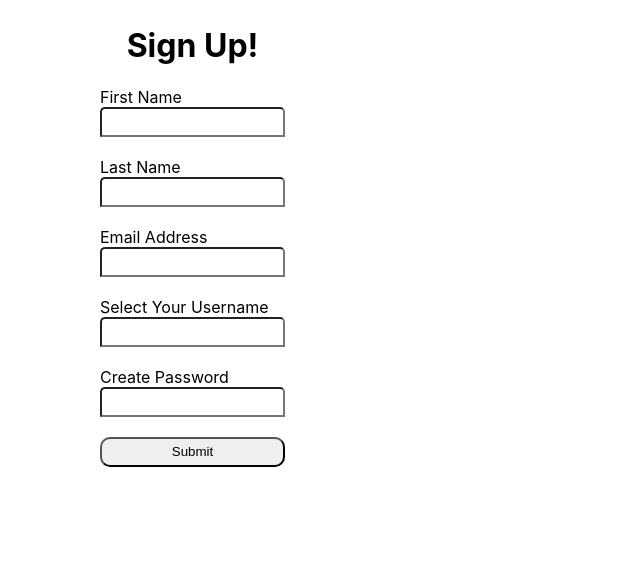
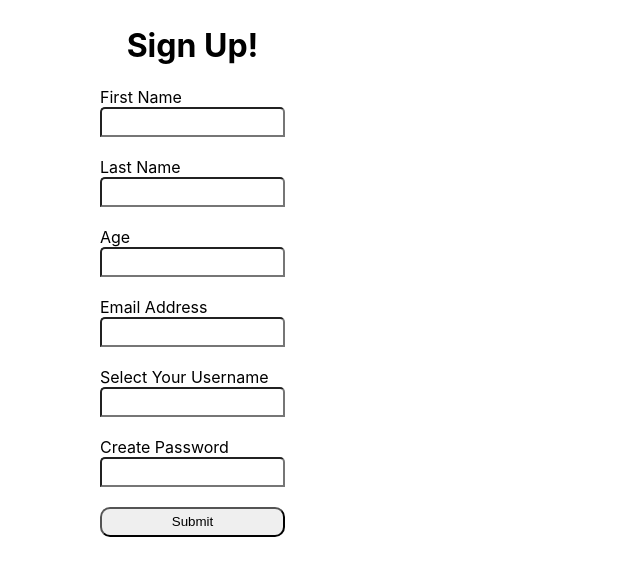
Before and after one commit to buildweek-sleeptracker3/frontend, a React (Create React App) app in the folder sleep-tracker/: page /signup in a window 1280 px wide. Shown: the top 576 px of the page, without its empty margins (0-640 px from the left). Built offline with nearby package versions, Linux system fonts and the light colour scheme.

Commit message:
Added more functionality to Signup and Login

```diff
--- a/sleep-tracker/src/components/Login.js
+++ b/sleep-tracker/src/components/Login.js
@@ -28,12 +28,45 @@ const LoginStyle =styled.div`
     }
 `
 
-const Login = _ => (
 
+const blankForm ={
+    username: '',
+    password: '',
+}
+
+
+const postUser = user => {
+    axios.post('https://sleeptrackerbackend.herokuapp.com/api/auth/login', user)
+    .then(res =>{
+      console.log(res)
+    })
+    .catch(err =>{
+      console.log(err)
+    })
+}
+
+
+const Login = _ => {
+
+    const [formValues, setFormValues] = useState(blankForm)
+
+    const onLogin = evt => {
+        evt.preventDefault()
+
+        const userInfo = {
+            username: formValues.username,
+            password: formValues.password,
+        }
+
+        postUser(userInfo)
+        setFormValues(blankForm)
+    }
+
+    return(
         <LoginStyle>
             <h1>Login</h1>
 
-    <form>
+            <form onSubmit={onLogin}>
                 <label>Username <br />
                     <input
                         name='username'
@@ -61,5 +94,6 @@ const Login = _ => (
             </form>
         </LoginStyle>
     )
+}
 
 export default Login
--- a/sleep-tracker/src/components/Signup.js
+++ b/sleep-tracker/src/components/Signup.js
@@ -39,7 +39,7 @@ const blankForm = {
 
 
 const postUser = user => {
-    axios.post('', user)
+    axios.post('https://sleeptrackerbackend.herokuapp.com/api/auth/register', user)
     .then(res =>{
       console.log(res)
     })
@@ -92,11 +92,16 @@ const Signup = _ => {
 
                 <br /><br />
 
-                {/* <label>Age <br />
-                    <input></input>
+                <label>Age <br />
+                    <input
+                        name='age'
+                        type='number'
+                        min='2'
+                        max='120'
+                    ></input>
                 </label>
 
-                <br /><br /> */}
+                <br /><br />
 
                 <label>Email Address <br />
                     <input
```
Lines whose indentation alone changed are shown as unchanged.
